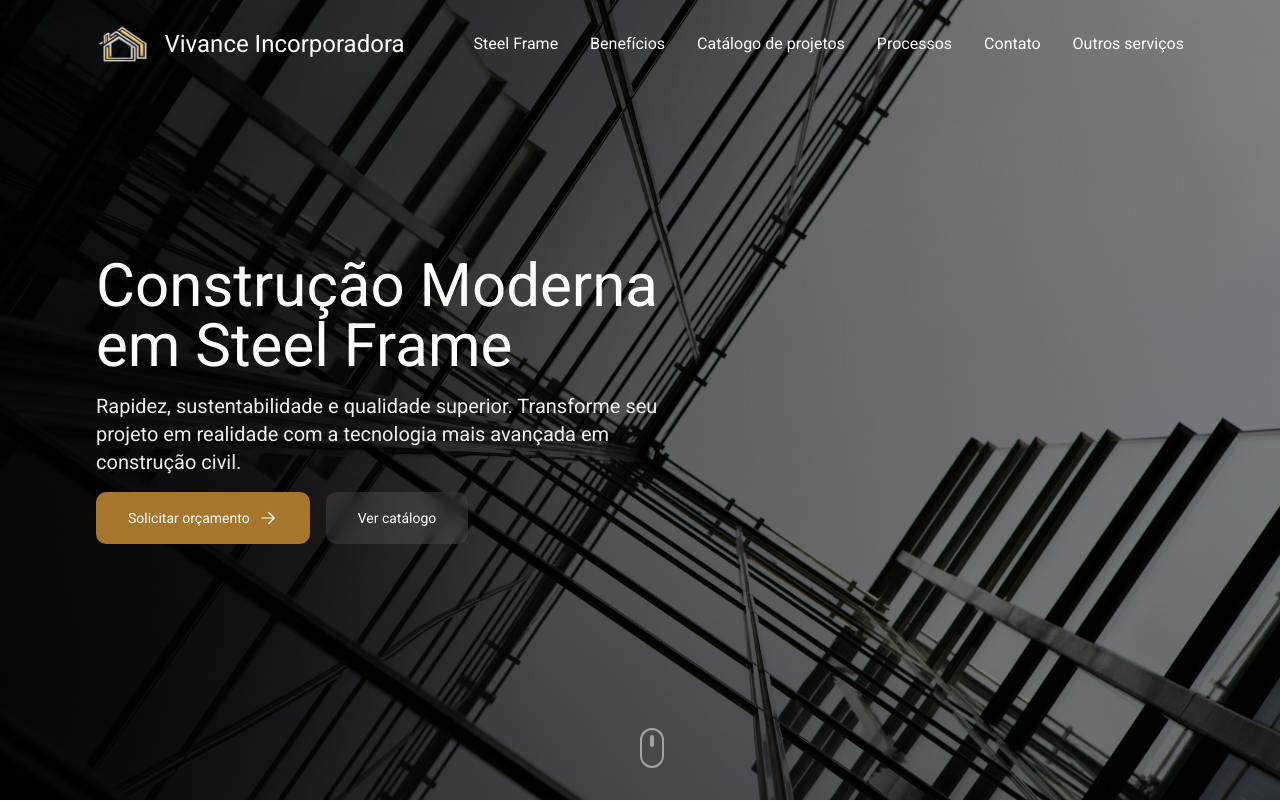
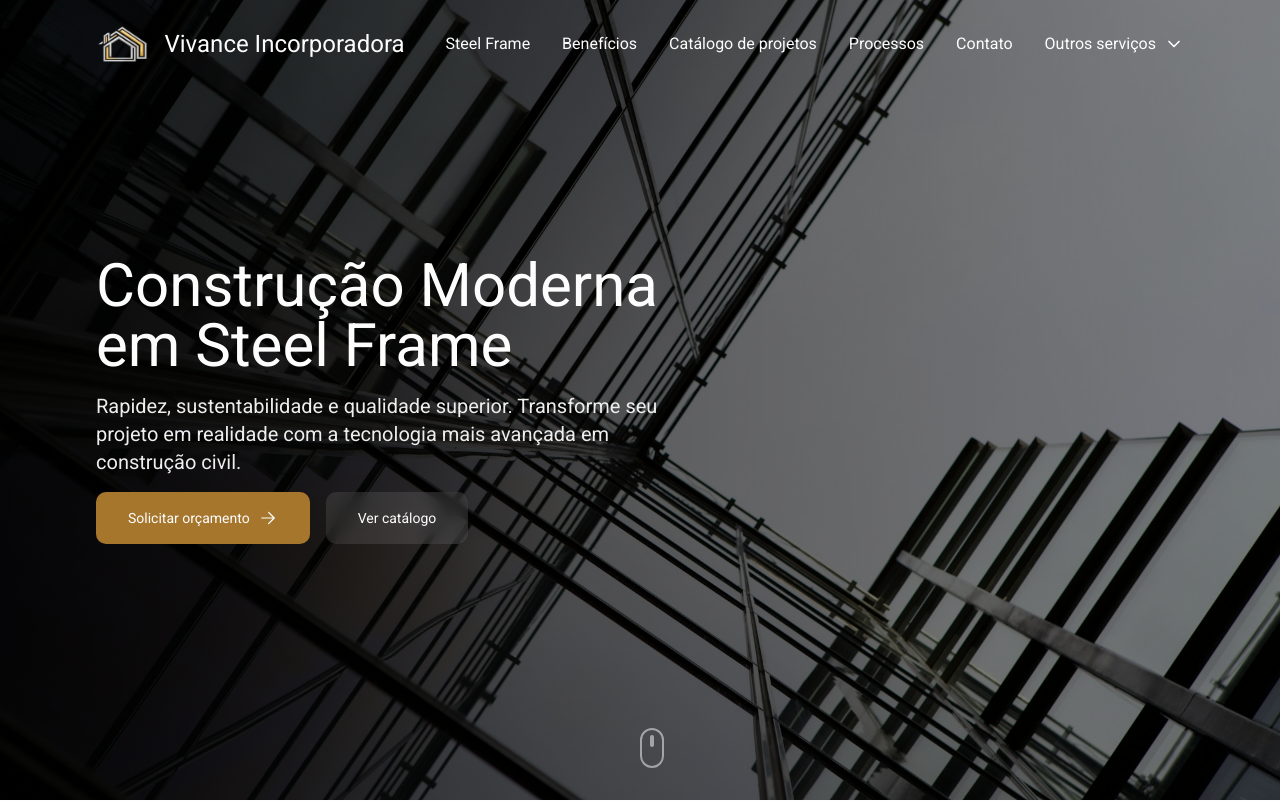
Before and after one commit to rafaelmjardim/vivance-project, a Next.js app: page / in a window 1280 px wide. Shown: the top 802 px of the page. Built offline with nearby package versions, Linux system fonts and the light colour scheme.

Commit message:
feat: implementa inicializacao de select para mais servicos

```diff
--- a/app/_components/ui/header.tsx
+++ b/app/_components/ui/header.tsx
@@ -5,8 +5,13 @@ import logo from "@/public/logo.png";
 import { menuArray } from "@/app/constants/menu";
 import { MenuSheet } from "./menuSheet";
 import { scrollSection } from "@/app/_utils/utils";
+import { LuChevronDown } from "react-icons/lu";
 
 export function Header() {
+  const openSelect = () => {
+    alert("Em desenvolvimento");
+  };
+
   return (
     <header className="py-6 px-4 container sm:px-24 mx-auto absolute z-20 top-0 left-0 right-0 flex items-center justify-between w-full">
       <div className="flex items-center gap-4">
@@ -24,10 +29,13 @@ export function Header() {
         {menuArray.map((menu, index) => (
           <li key={index}>
             <button
-              onClick={() => scrollSection(menu?.sectionId)}
-              className="cursor-pointer transition-all hover:text-text-active"
+              onClick={() =>
+                menu.isSelect ? openSelect() : scrollSection(menu?.sectionId)
+              }
+              className="cursor-pointer transition-all hover:text-text-active flex items-center gap-2"
             >
               {menu.txt}
+              {menu.isSelect && <LuChevronDown size={20} />}
             </button>
           </li>
         ))}
--- a/app/constants/menu.ts
+++ b/app/constants/menu.ts
@@ -1,6 +1,7 @@
 type Menu = {
   txt: string;
   sectionId?: string;
+  isSelect?: boolean;
 };
 
 export const menuArray: Menu[] = [
@@ -9,5 +10,5 @@ export const menuArray: Menu[] = [
   { txt: "Catálogo de projetos", sectionId: "projectCatalog" },
   { txt: "Processos", sectionId: "process" },
   { txt: "Contato", sectionId: "contact" },
-  { txt: "Outros serviços" },
+  { txt: "Outros serviços", isSelect: true },
 ];
```
